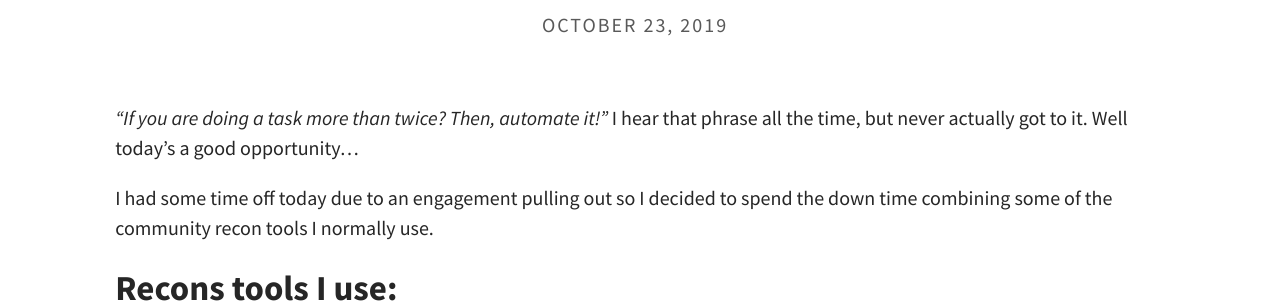
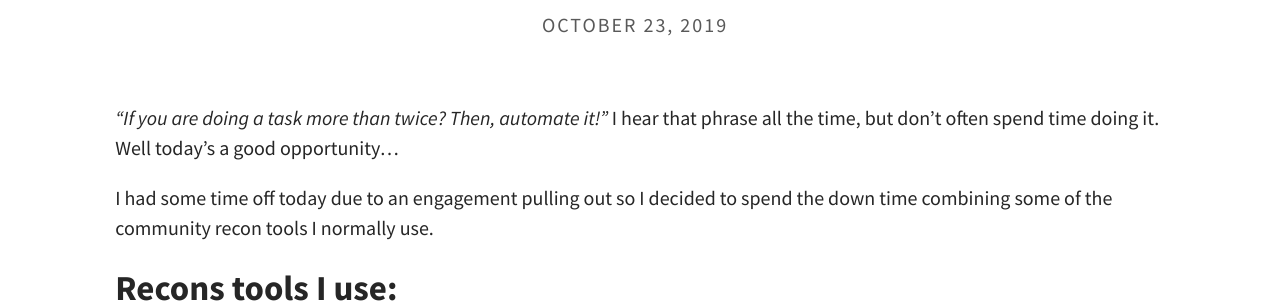
Before and after one commit to Sambal0x/sambal0x.github.io, a Jekyll site: the page built from _posts/2019-10-23-Automate-it.md, in a window 1280 px wide and 900 px high. Shown: the part 220-523 px from the top of the window. Built offline with Jekyll 4.4.1, drawn with Linux system fonts in a browser that asks for light colours.

Commit message:
Update 2019-10-23-Automate-it.md

```diff
--- a/_posts/2019-10-23-Automate-it.md
+++ b/_posts/2019-10-23-Automate-it.md
@@ -6,7 +6,7 @@ tag: [Bug bounty, Tools]
 
 ---
 
-_"If you are doing a task more than twice? Then, automate it!"_ I hear that phrase all the time, but never actually got to it. Well today's a good opportunity...
+_"If you are doing a task more than twice? Then, automate it!"_ I hear that phrase all the time, but don't often spend time doing it. Well today's a good opportunity...
 
 I had some time off today due to an engagement pulling out so I decided to spend the down time combining some of the community recon tools I normally use.
 
```
